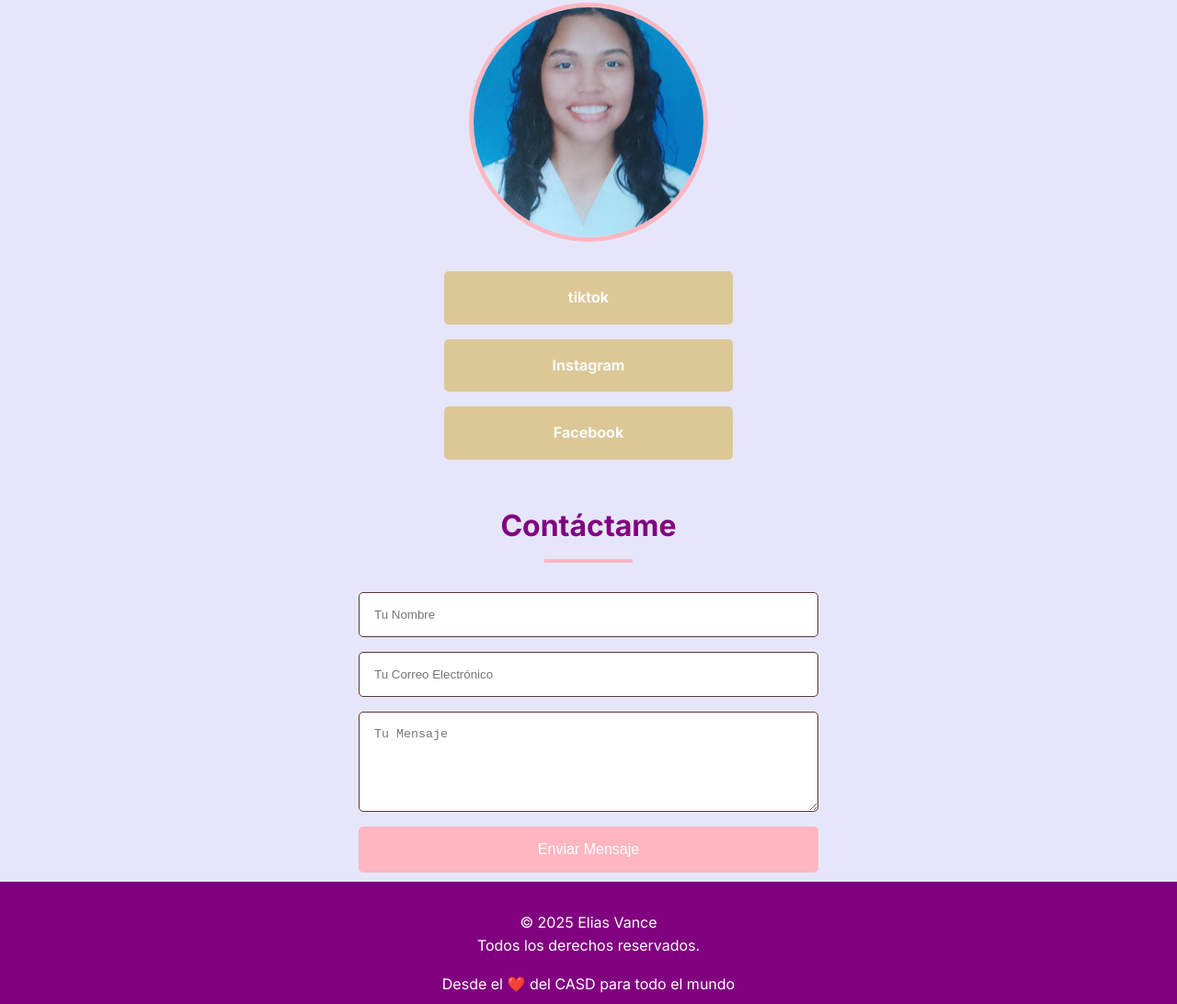
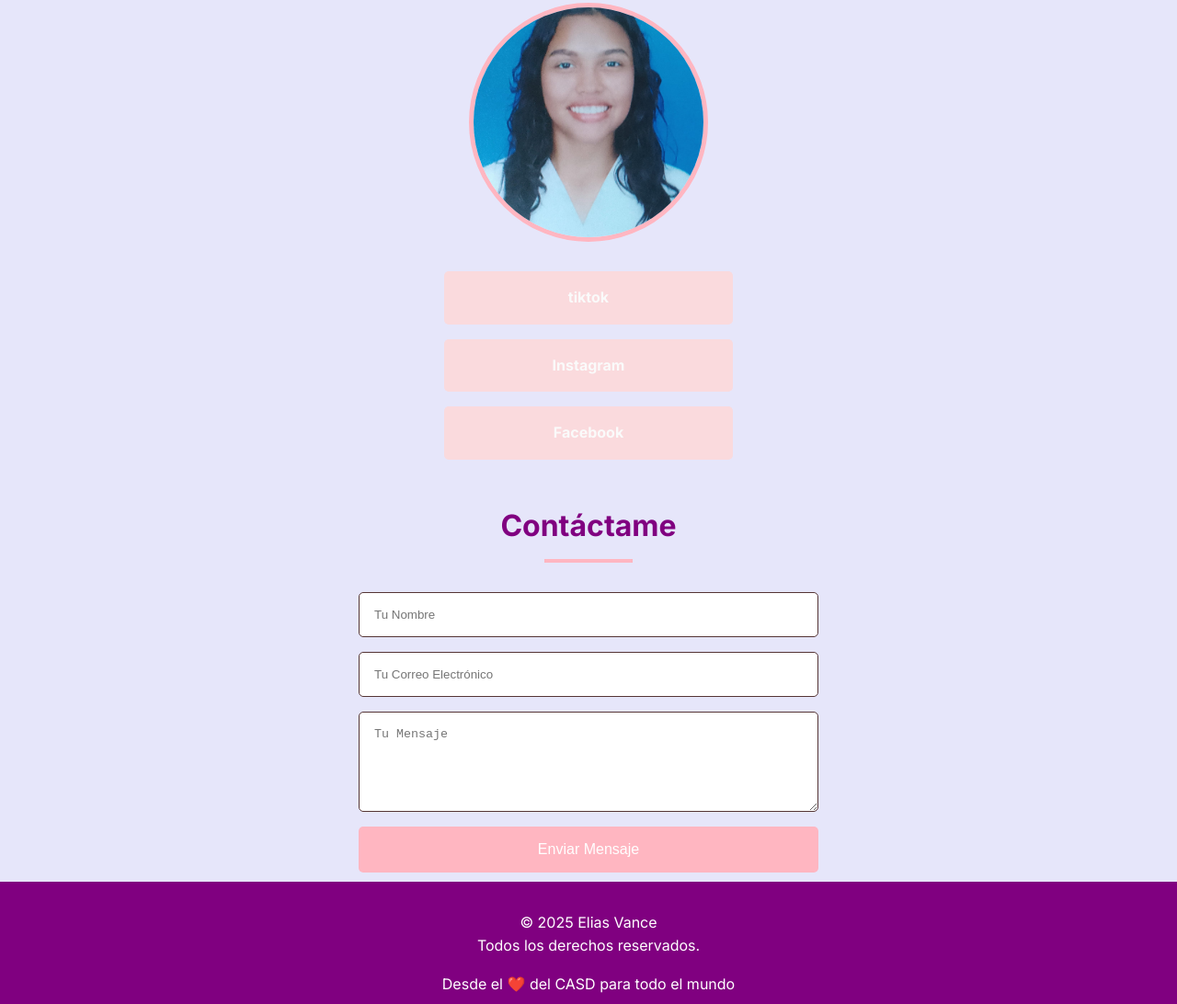
Before and after one commit to Lorena0813/Mi-landing-page, a plain HTML site: page index.html in a window 1280 px wide. Shown: the part 2248-3340 px from the top of the page at 92% size. Drawn offline with Linux system fonts and the light colour scheme.

Commit message:
Update Style.css

```diff
--- a/Style.css
+++ b/Style.css
@@ -189,7 +189,7 @@ del area de Estudios realizados y experiencia laboral*/
 
 /*Sección para cambiar el color a la letra o fondo de cada link en el Linktree */
 .linktree-link {
-    background-color: rgb(220, 200, 150);
+    background-color: rgb(250, 218, 221);
     color: rgb(250, 250, 250);
     text-decoration: none;
     padding: 1rem 2rem;
```
